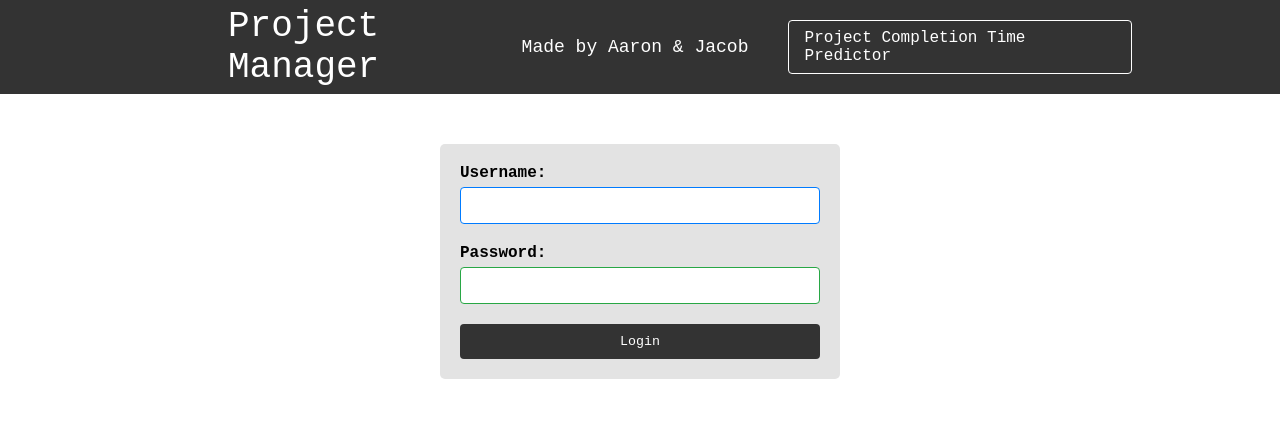
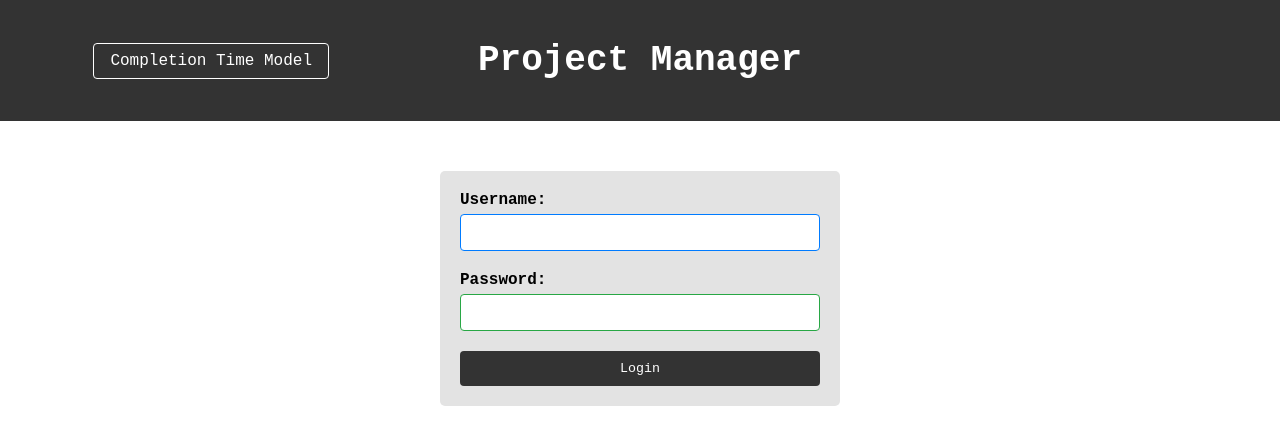
Before and after one commit to jboyce313/project-management, a React (Vite) app in the folder react-app/: page / in a window 1280 px wide. Shown: the top 444 px of the page. Built offline with nearby package versions, Linux system fonts and the light colour scheme.

Commit message:
changed header and project page styling

```diff
--- a/react-app/src/components/Header.jsx
+++ b/react-app/src/components/Header.jsx
@@ -19,18 +19,19 @@ export function Header({
   return (
     <header className="header">
       <div className="container">
+        {/* <p className="made-by">Made by Aaron & Jacob</p> */}
+        {/* <div className="nav"> */}
+        <div className={"predictLink"}>
+          <Link to={"/predict"}>Completion Time Model</Link>
+        </div>
         <div className="pageTitle">
           <Link to={"/"} className="logo">
             Project Manager
           </Link>
         </div>
-        <p className="made-by">Made by Aaron & Jacob</p>
-        <div className="nav">
-          <Link className={"predictLink"} to={"/predict"}>
-            Project Completion Time Predictor
-          </Link>
+        <div className="logout-link">
           {localStorage.getItem("loggedIn") == "true" ? (
-            <Link onClick={handleClick} to={"/"} className="logout-link">
+            <Link onClick={handleClick} to={"/"}>
               Logout
             </Link>
           ) : null}
--- a/react-app/src/components/Project.jsx
+++ b/react-app/src/components/Project.jsx
@@ -30,9 +30,8 @@ export const Project = ({ match }) => {
     <div>
       {project ? (
         <div className="projectContainer">
-          <div className="infoAndHeader">
-            <div className="headerAndButton">
-              <h2>{project.name}</h2>
+          <div className="createTaskDivContainer">
+            <div className="createTaskDiv">
               {localStorage.getItem("isManager") == "true" ? (
                 <Link
                   to={`/projects/${projectID}/createTask`}
@@ -41,6 +40,12 @@ export const Project = ({ match }) => {
                   Create Task
                 </Link>
               ) : null}
+            </div>
+            <div></div>
+          </div>
+          <div className="infoAndHeader">
+            <div className="headerAndButton">
+              <h2>{project.name}</h2>
             </div>
             <div className="projectInfo">
               <div className="darkGray">
@@ -66,6 +71,7 @@ export const Project = ({ match }) => {
               </div>
             </div>
           </div>
+
           <TaskList tasks={project.tasks} />
         </div>
       ) : (
--- a/react-app/src/styles/header.css
+++ b/react-app/src/styles/header.css
@@ -1,31 +1,28 @@
 .header {
   background-color: #333;
   color: #fff;
-  /* padding: 20px 0; */
   display: flex;
   justify-content: center;
   align-items: center;
 }
 
 .container {
-  width: 80%;
-  /* margin: 0 auto;
-  padding: 0 20px; */
+  width: 100%;
+  padding: 40px 0;
   display: flex;
-  /* flex-direction: column; */
+  justify-content: space-between;
   align-items: center;
 }
 
 .pageTitle {
-  width: 40%;
+  width: 33%;
   display: flex;
-  /* justify-content: center; */
+  justify-content: center;
 }
 
 .logo {
   font-size: 36px;
-  /* margin-bottom: 10px; */
-  margin-left: 100px;
+  font-weight: bold;
   text-decoration: none;
   color: white;
   transition: transform 0.3s ease;
@@ -35,11 +32,10 @@
   width: 25%;
   font-size: 18px;
   margin: 0;
-  /* text-align: center; */
 }
 
 .nav {
-  width: 35%;
+  width: 40%;
   margin: 20px;
   display: flex;
   justify-content: space-between;
@@ -47,12 +43,18 @@
 
 .logout-link,
 .predictLink {
+  display: flex;
+  justify-content: center;
+  width: 33%;
+}
+
+.logout-link a,
+.predictLink a {
   color: #fff;
   text-decoration: none;
   padding: 8px 16px;
   border: 1px solid #fff;
   border-radius: 4px;
-  /* margin-top: 15px; */
   transition: transform 0.3s ease;
 }
 
@@ -61,7 +63,3 @@
 .logo:hover {
   transform: scale(1.1);
 }
-
-.logout-link {
-  /* margin-left: 20px; */
-}
--- a/react-app/src/styles/project.css
+++ b/react-app/src/styles/project.css
@@ -10,6 +10,10 @@
   margin-left: 25px;
   display: flex;
   justify-content: space-evenly;
+}
+
+.headerAndButton h2 {
+  font-weight: normal;
 }
 
 .projectInfo {
@@ -32,18 +36,28 @@
 }
 
 .createTask {
-  background-color: white;
+  background-color: #333;
   border-radius: 4px;
   border: none;
   transition: transform 0.3s ease;
   padding: 5px 8px;
-  margin-right: 10px;
-  margin-left: 40px;
-  margin-bottom: 10px;
+  margin-bottom: 20px;
   text-decoration: none;
-  color: black;
+  color: white;
+  border: 1px white solid;
 }
 
 .createTask:hover {
   transform: scale(1.05);
 }
+
+.createTaskDiv {
+  width: 100%;
+  display: flex;
+  justify-content: center;
+  align-items: center;
+}
+
+.createTaskDivContainer {
+  background-color: #333;
+}
```
